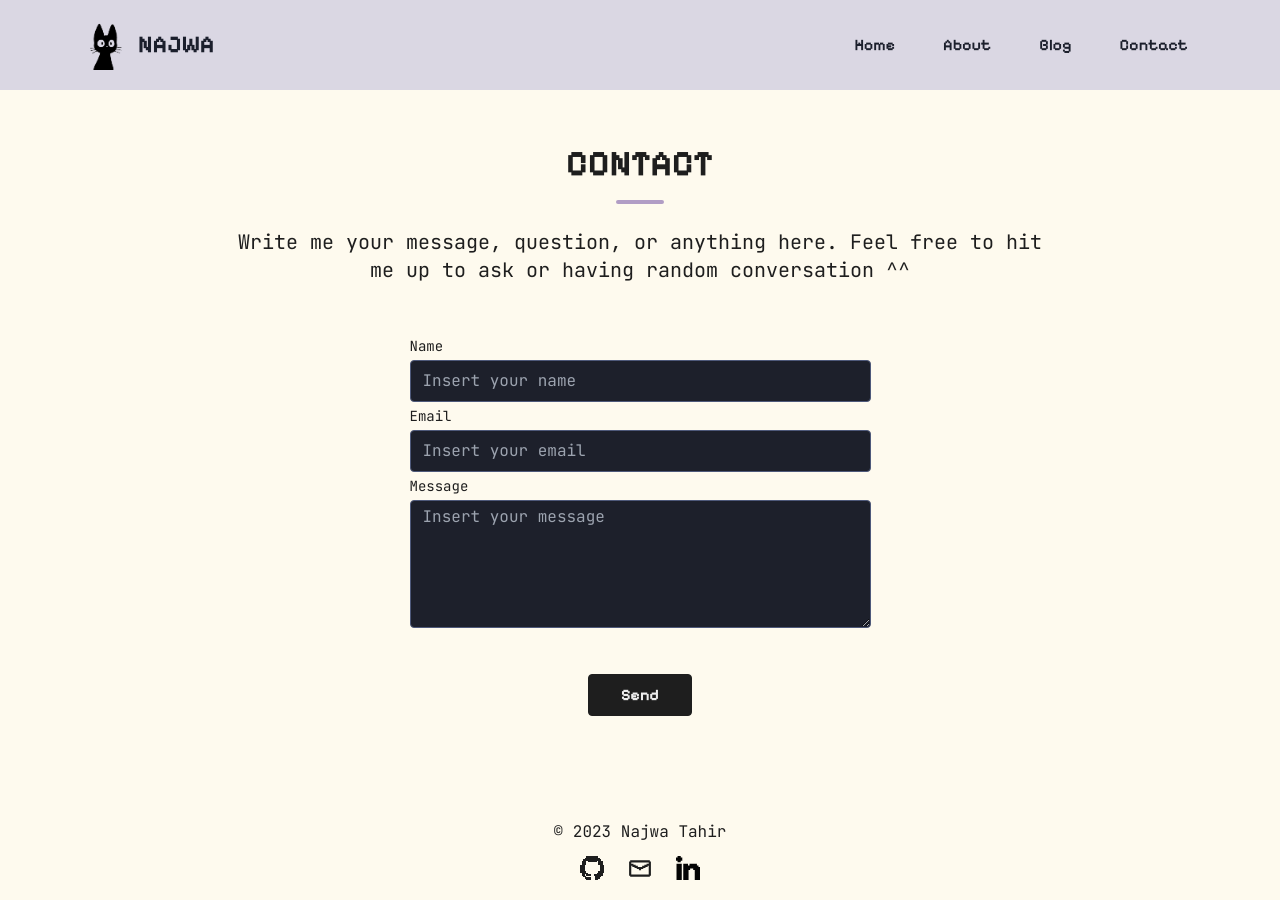
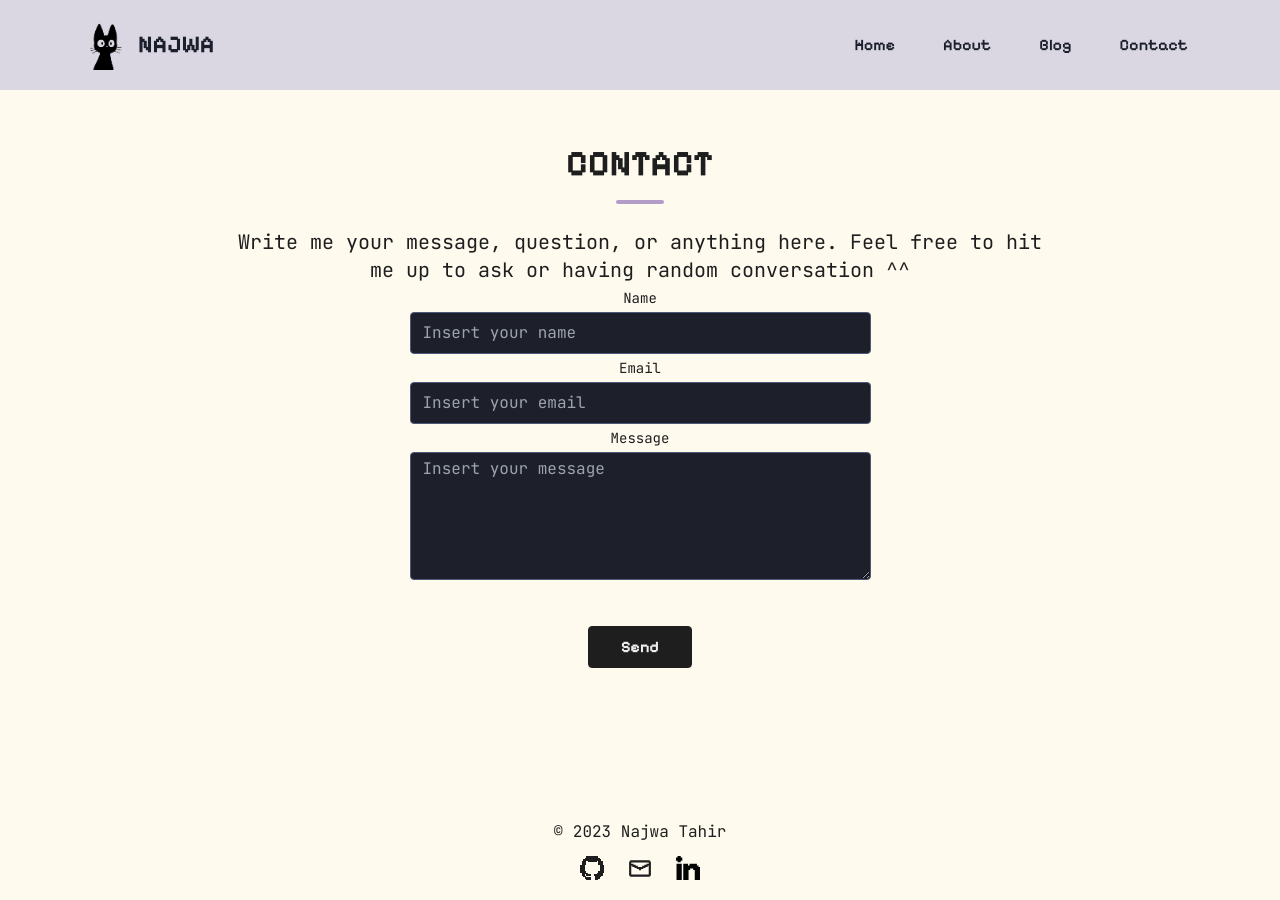
Before and after one commit to najwatahir/annetarc-card, a Next.js app: page /contact in a window 1280 px wide. Built offline with nearby package versions, Linux system fonts and the light colour scheme.

Commit message:
Update ContactForm.tsx

```diff
--- a/components/ContactForm.tsx
+++ b/components/ContactForm.tsx
@@ -6,54 +6,48 @@ import { useForm, ValidationError } from '@formspree/react';
 import Footer from "./Footer";
 
 function ContactForm() {
-
     const [state, handleSubmit] = useForm("mjvdovve");
-    if (state.succeeded) {
-        return <main>
-            <body className="bg-[#202635]">
-                <div className="container px-5 py-2 mx-auto mb-12">
-                    <div className="flex flex-wrap -m-4 justify-center">
-                        <div className="p-4 mt-36 w-2/3 sm:w-1/2 lg:w-1/3 bg-[#F1F1F1] rounded-xl">
-                            <h3 className="text-center pb-10">Thank you for your message. Hope you always have a nice day!</h3>
-                            <div className="flex items-center flex-wrap justify-center ">
-                                <Link href="/"><button className="edu-box hover:cursor-pointer">Back to home page</button>
-                                </Link>
-                            </div>
-                        </div>
-                    </div>
-                </div>
-            </body>
-        </main>
-    }
-
-    // eslint-disable-next-line react-hooks/rules-of-hooks
     const [isActive, setIsActive] = useState(false);
 
-    // eslint-disable-next-line react-hooks/rules-of-hooks
     useEffect(() => {
         setIsActive(true);
     }, []);
 
+    const handleFormSubmit = async (event: { preventDefault: () => void; }) => {
+        event.preventDefault();
+        await handleSubmit(event);
+        if (state.succeeded) {
+            // Optionally, you can perform any actions after successful submission
+        }
+    };
+
     return (
-        <main id="contact" className={`bg-[#FEFAEE] body-font flex flex-col min-h-screen relative mt-4  ${isActive ? 'page active' : 'page'}`}>
+        <main id="contact" className={`bg-[#FEFAEE] body-font flex flex-col min-h-screen relative mt-4 ${isActive ? 'page active' : 'page'}`}>
             <div className="container flex-1 px-5 py-10 mx-auto sm:mt-20 mt-8">
+                {state.succeeded ? (
+                    <div className="flex flex-wrap -m-4 justify-center">
+                        <div className="p-4 mt-36 w-2/3 sm:w-1/2 lg:w-1/3 bg-[#F1F1F1] rounded-xl">
+                            <h3 className="text-center pb-10 jetbrains">Thank you for your message. Hope you always have a nice day!</h3>
+                            <div className="flex items-center flex-wrap justify-center ">
+                                <Link href="/"><button className="edu-box hover:cursor-pointer pixelify">Back to home page</button></Link>
+                            </div>
+                        </div>
+                    </div>
+                ) : (
                     <div className="flex flex-col text-center w-full mb-12">
                         <h1 className="my-2 text-center font-bold text-2xl md:text-4xl text-[#1E1E1E] pixelify">
                             CONTACT
                             <hr className="w-12 h-1 mx-auto my-4 bg-[#B19DC5] border-0 rounded"></hr>
                         </h1>
                         <p className="lg:w-2/3 mx-auto leading-relaxed text-base md:text-xl text-[#1E1E1E] jetbrains">Write me your message, question, or anything here. Feel free to hit me up to ask or having random conversation ^^</p>
-                </div>
                         <div className="lg:w-1/2 md:w-2/3 mx-auto">
                             <div className="flex flex-wrap -m-2 justify-center">
                                 <div className="p-2 w-3/4">
                                     <div className="relative">
                                         <form action="https://formspree.io/f/mjvdovve"
-                                    method="POST" onSubmit={handleSubmit} autoComplete="off">
-                                    <label className="leading-7 text-sm text-[#1E1E1E] jetbrains" htmlFor="name">
-                                        Name
-                                    </label>
-                                    <input className="w-full bg-[#1D202B]  rounded border border-[#4E597A] focus:border-[#20232E] focus:bg-[#15171E] focus:ring-2 focus:ring-[#B19DC5] text-base outline-none text-[#EDEDED] py-1 px-3 leading-8 transition-colors duration-200 ease-in-out jetbrains"
+                                            method="POST" onSubmit={handleFormSubmit} autoComplete="off">
+                                            <label className="leading-7 text-sm text-[#1E1E1E] jetbrains" htmlFor="name">Name</label>
+                                            <input className="w-full bg-[#1D202B] rounded border border-[#4E597A] focus:border-[#20232E] focus:bg-[#15171E] focus:ring-2 focus:ring-[#B19DC5] text-base outline-none text-[#EDEDED] py-1 px-3 leading-8 transition-colors duration-200 ease-in-out jetbrains"
                                                 placeholder="Insert your name" required
                                                 id="name"
                                                 type="name"
@@ -64,9 +58,7 @@ function ContactForm() {
                                                 field="name"
                                                 errors={state.errors}
                                             />
-                                    <label className="leading-7 text-sm text-[#1E1E1E] jetbrains" htmlFor="email">
-                                        Email
-                                    </label>
+                                            <label className="leading-7 text-sm text-[#1E1E1E] jetbrains" htmlFor="email">Email</label>
                                             <input className="w-full bg-[#1D202B] rounded border border-[#4E597A] focus:border-[#20232E] focus:bg-[#15171E] focus:ring-2 focus:ring-[#B19DC5] text-base outline-none text-[#EDEDED] py-1 px-3 leading-8 transition-colors duration-200 ease-in-out jetbrains"
                                                 placeholder="Insert your email" required
                                                 id="email"
@@ -100,13 +92,17 @@ function ContactForm() {
                             </div>
                         </div>
                     </div>
+                )}
+            </div>
             <Footer />
         </main>
     );
 }
+
 function App() {
     return (
         <ContactForm />
     );
 }
+
 export default App;
```
Lines whose indentation alone changed are shown as unchanged.
